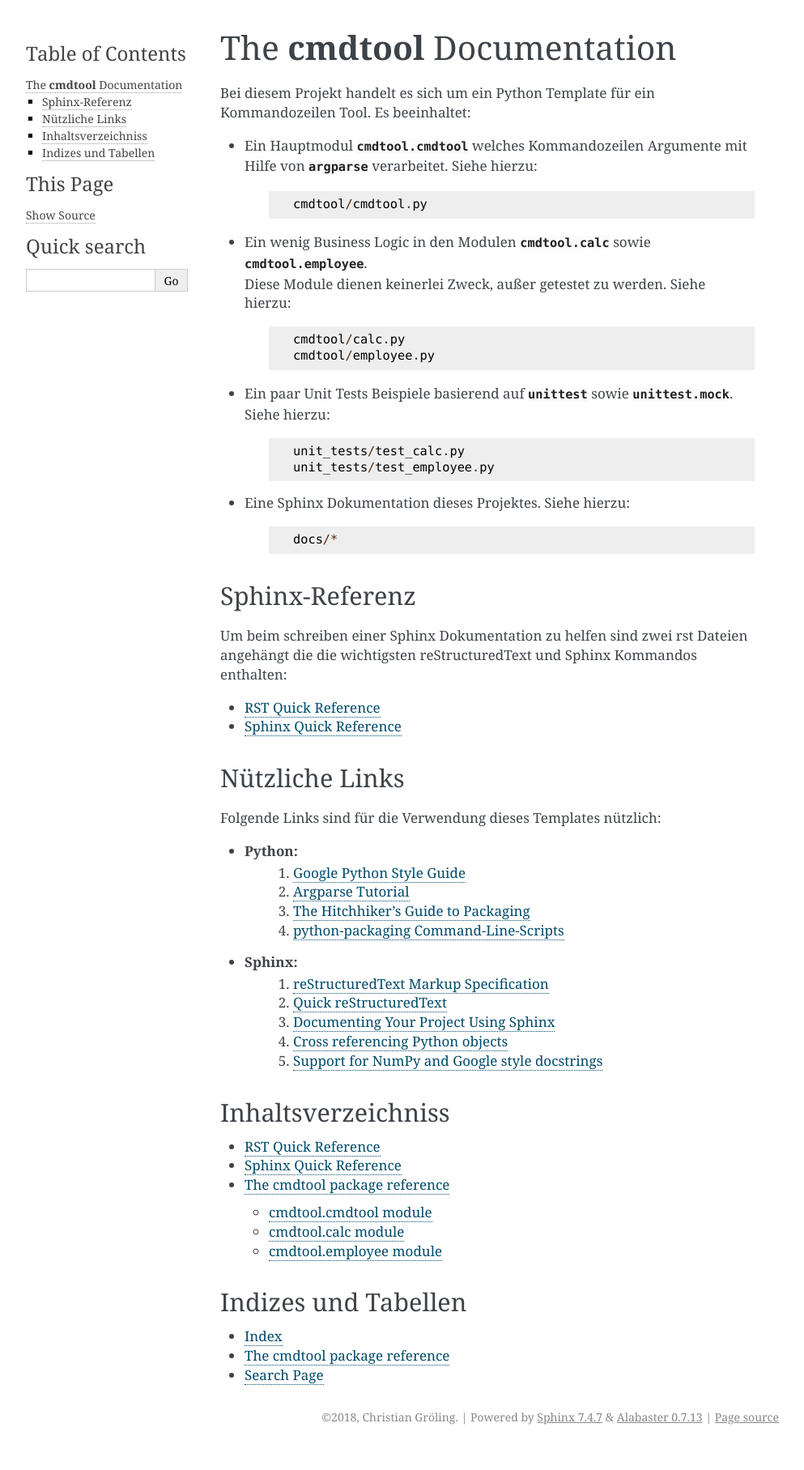
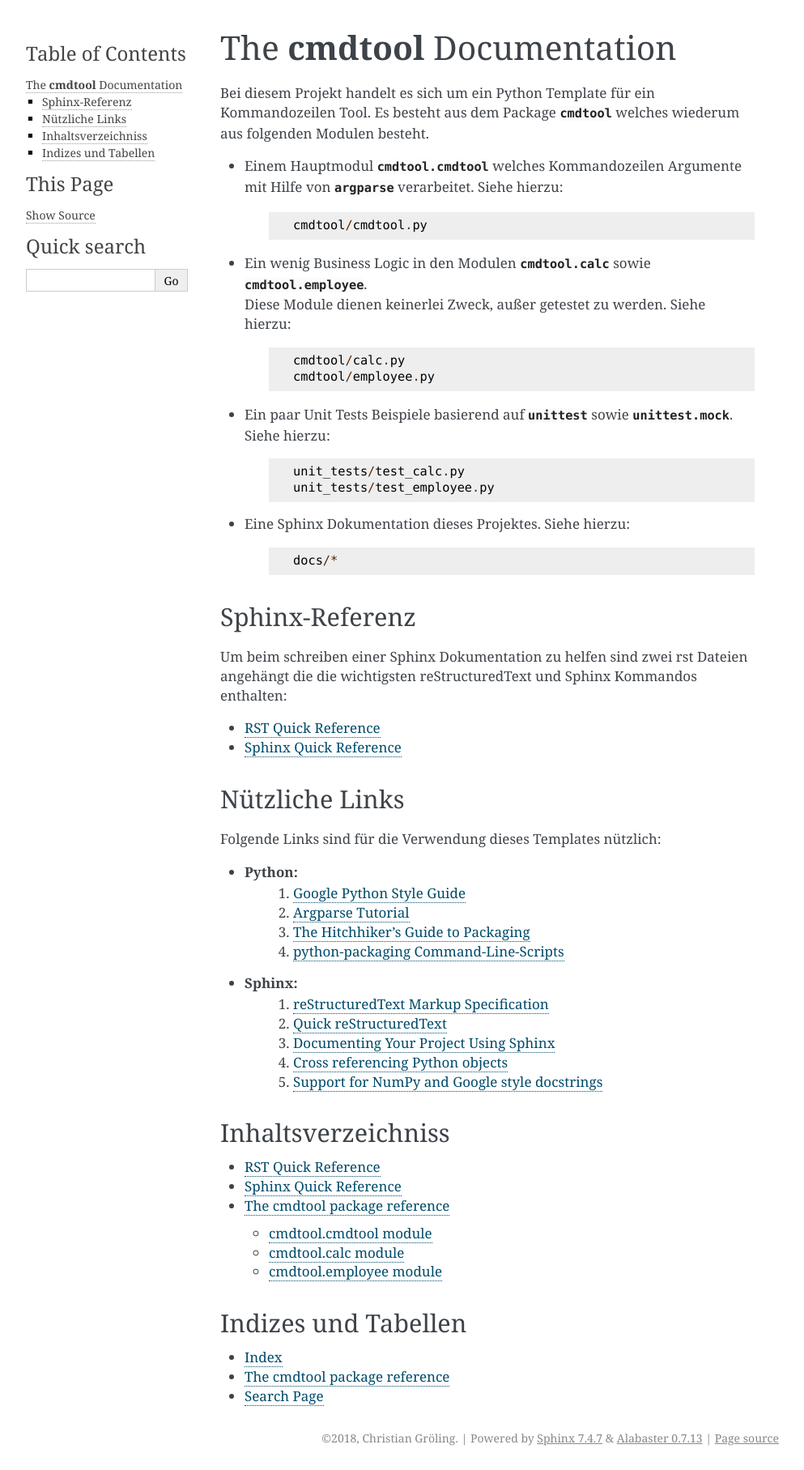
Before and after one commit to DocDilbert/PythonTemplates, a Sphinx documentation site: the page built from cmdtool/docs/index.rst, in a window 1280 px wide. Shown: the whole page at 81% size, without its empty margins (148-1141 px from the left). Built offline with Sphinx 7.4.7, drawn with Linux system fonts in a browser that asks for light colours; before the commit the page ends 1789 px from its top, so only the background shows below that.

Commit message:
updated docs

```diff
--- a/cmdtool/docs/index.rst
+++ b/cmdtool/docs/index.rst
@@ -6,9 +6,10 @@
 ======================================================
 The **cmdtool** Documentation
 ======================================================
-Bei diesem Projekt handelt es sich um ein Python Template für ein Kommandozeilen Tool. Es beeinhaltet:
+Bei diesem Projekt handelt es sich um ein Python Template für ein Kommandozeilen Tool. Es
+besteht aus dem Package :py:mod:`cmdtool` welches wiederum aus folgenden Modulen besteht.
 
-* Ein Hauptmodul :py:mod:`cmdtool.cmdtool` welches Kommandozeilen Argumente mit Hilfe von :py:mod:`argparse` verarbeitet. Siehe hierzu:
+* Einem Hauptmodul :py:mod:`cmdtool.cmdtool` welches Kommandozeilen Argumente mit Hilfe von :py:mod:`argparse` verarbeitet. Siehe hierzu:
     ::
 
         cmdtool/cmdtool.py
```
